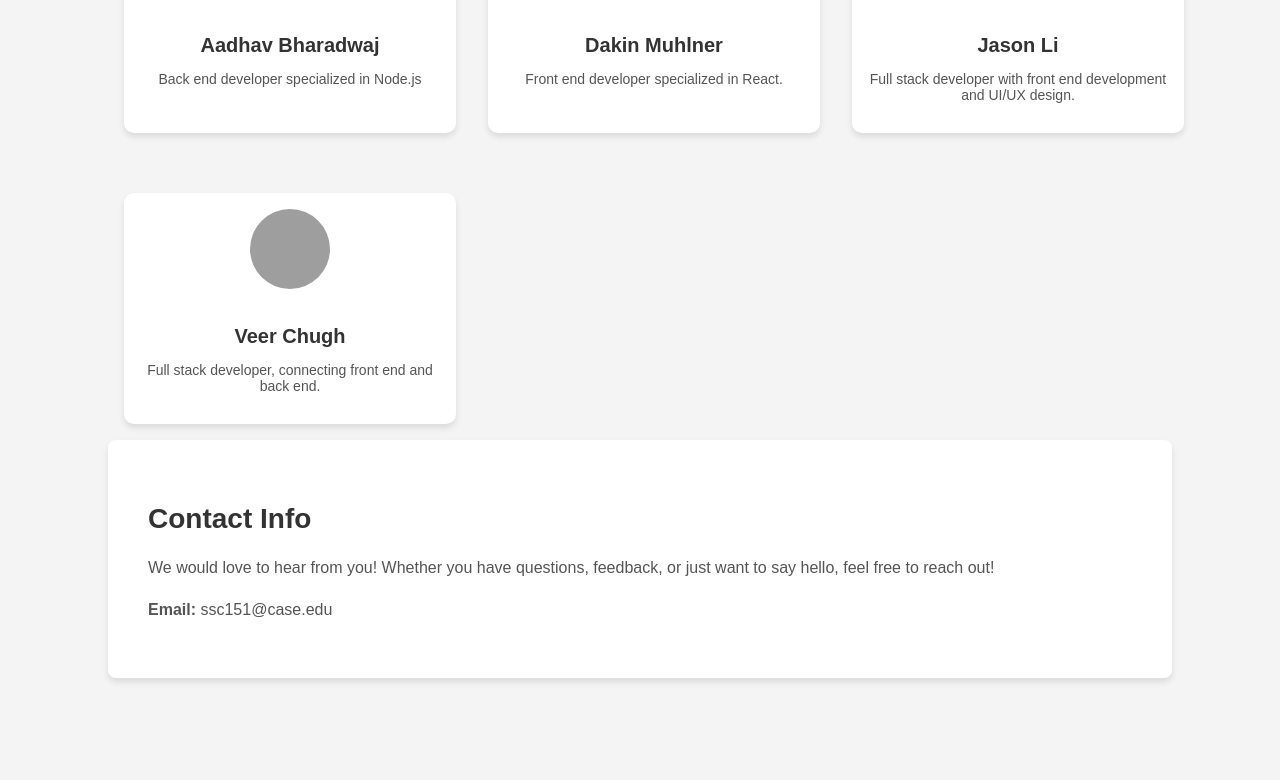
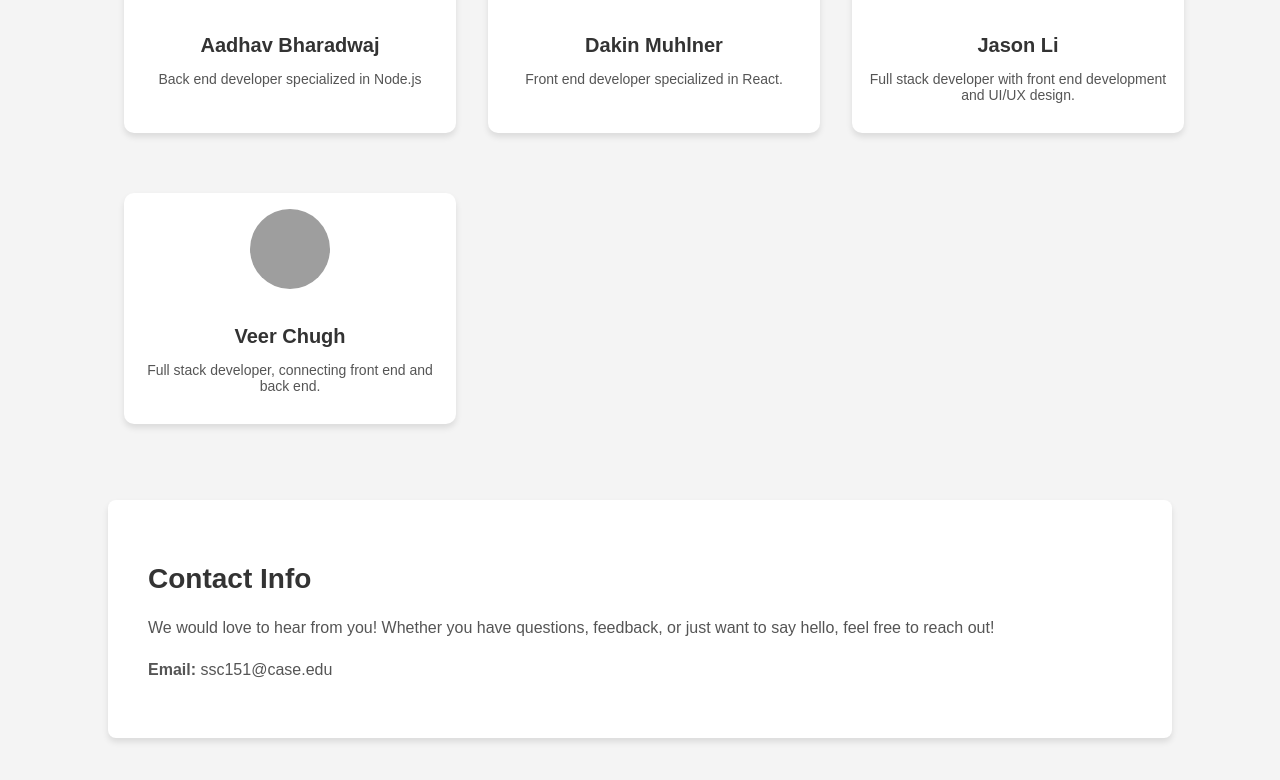
Before and after one commit to Aadhavsb/ExpressInk, a React (Create React App) app in the folder image-upload-react/: page /About in a window 1280 px wide. Shown: the part 764-1544 px from the top of the page. Built offline with nearby package versions, Linux system fonts and the light colour scheme; grey boxes are pictures that could not be loaded.

Commit message:
Fixed margin in about section

```diff
--- a/image-upload-react/src/pages/About.css
+++ b/image-upload-react/src/pages/About.css
@@ -75,3 +75,11 @@
 body {
   background-color: #f4f4f4;
 }
+
+.connect-section {
+  background-color: #ffffff;
+  padding: 40px;
+  margin: 60px 0;
+  border-radius: 8px;
+  box-shadow: 0 4px 6px rgba(0, 0, 0, 0.1);
+}
--- a/image-upload-react/src/pages/About.js
+++ b/image-upload-react/src/pages/About.js
@@ -54,7 +54,7 @@ const About = () => {
         ))}
       </div>
 
-      <section className="about-section">
+      <section className="connect-section">
         <h2 className="section-title">Contact Info</h2>
         <p className="section-content">
           We would love to hear from you! Whether you have questions, feedback,
```
